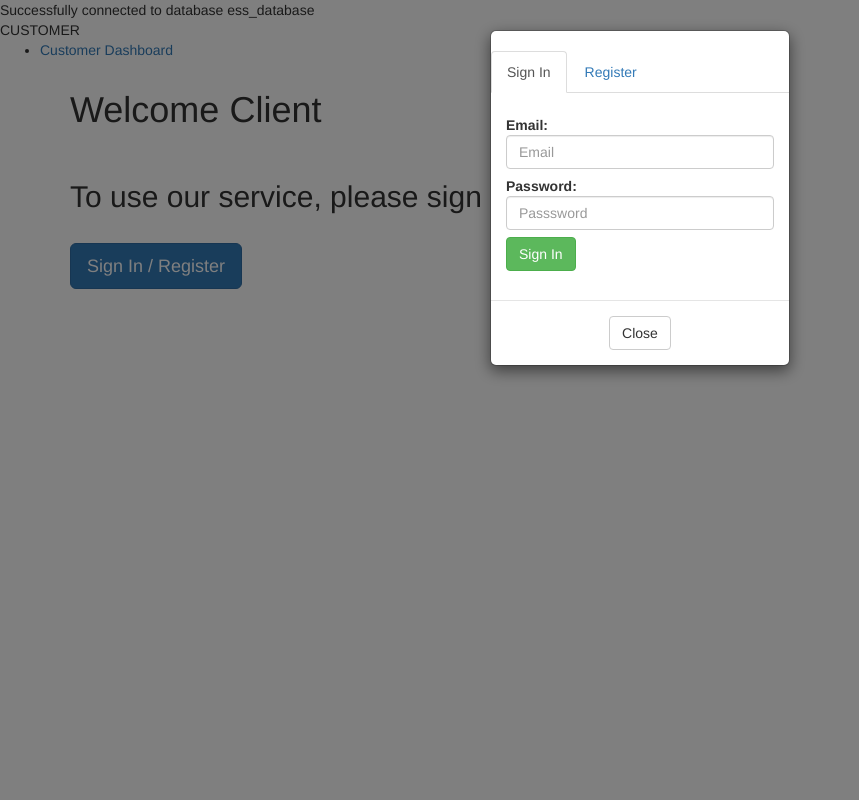
After one commit to TobyDustin/ESS_project, a PHP site: page /customerLogin.php in a window 1280 px wide, after a click on "Sign In / Register". The commit adds this page. Shown: the whole page, without its empty margins (0-859 px from the left). Run offline with PHP 8.4, Linux system fonts and the light colour scheme; some libraries are stand-ins or nearby versions.

Commit message:
Add files via upload

```diff
--- a/connection.php
+++ b/connection.php
@@ -27,17 +27,13 @@ catch(PDOException $e)
 
 
 function loginScript($em,$pass,$type,$conn){
+
     if ($type ==1){
-        $table="tbl_clients";
-        $select = "client_id";
+        $login = "SELECT count(client_id) AS 'cli' FROM tbl_clients WHERE email='$em' AND password='$pass'";
     }else{
-        $table="tbl_staff";
-        $select = "staff_id";
+        $login = "SELECT count(staff_id) AS 'cli' FROM tbl_staff WHERE email='$em' AND password='$pass'";
 
     }
-
-    $login = "SELECT count($select) AS 'cli' FROM $table WHERE email='$em' AND password='$pass'";
-
     foreach ($conn->query($login) as $loginCheck) {
         if ($loginCheck['cli']==1){
             return true;
--- /dev/null
+++ b/customerLogin.php
@@ -0,0 +1,231 @@
+<?php
+require 'connection.php';
+// trigger for login script
+if (isset($_POST['signin'])) {
+    $em = $_POST['email'];
+    $pass = hash('SHA512', $_POST['pass']);
+
+    // The 1 is for clients anything else will be for staff
+    echo loginScript($em,$pass,1,$conn);
+
+}
+?>
+
+<html>
+  <head>
+    <meta charset="UTF-8">
+    <title>Customer</title>
+      <link rel="stylesheet" href="stylesheet.css" type="text/css">
+          <link rel="stylesheet" href="https://cdnjs.cloudflare.com/ajax/libs/normalize/5.0.0/normalize.min.css">
+      <link rel="stylesheet" href="https://maxcdn.bootstrapcdn.com/bootstrap/3.3.7/css/bootstrap.min.css">
+      <script src="https://ajax.googleapis.com/ajax/libs/jquery/3.3.1/jquery.min.js"></script>
+      <script src="https://maxcdn.bootstrapcdn.com/bootstrap/3.3.7/js/bootstrap.min.js"></script>
+          </head>
+
+    <div id="Page_Title">CUSTOMER</div>
+
+    <div id="Navigation">
+        <ul>
+            <li><a href="Customer_Dashboard.html">Customer Dashboard</a></li>
+
+        </ul>
+
+
+<!--        <h1>Sign Up</h1>-->
+<!--        <form>-->
+<!--            <fieldset>-->
+<!--            <legend>Enter Your Account Details Here</legend>-->
+<!--        <label> First Name:</label> <input type = "text" name="FirstName"> <br>-->
+<!--            -->
+<!--            -->
+<!--    <br> <label> Last Name: </label> <input type  = "text" name="LastName"> <br>-->
+<!--            -->
+<!--    <br> <label>Email Address:</label> <input type = "text" name="Email_Address"> <br>-->
+<!--            -->
+<!--    <br> <label>Confirm Email:</label> <input type = "text" name="Confirm_Email"> <br>-->
+<!--            -->
+<!--    <br> <label>Phone Number:</label> <input type = "text" name="PhoneNumber"> <br>-->
+<!--    -->
+<!--    -->
+<!--    <br> <label>Password:</label> <input type = "Password" name="Password" minlength="8"> <br>-->
+<!--            -->
+<!--    <br> <label>Confirm Password:</label> <input type = "Password" name="Password_Confirm" minlength="8"> <br>-->
+<!--                -->
+<!--    <br> <input type="submit" value="SUBMIT">-->
+<!--            -->
+<!--            </fieldset>-->
+<!--            -->
+<!--            </form>-->
+<!--            -->
+<!--            -->
+<!--            </div>-->
+<!--            -->
+<!--            -->
+<!--<h1>Sign In</h1>-->
+<!--    <form>-->
+<!--        <fieldset>-->
+<!--            <legend>Sign In </legend>-->
+<!--       -->
+<!--            -->
+<!--    <br> <label>Email Address:</label> <input type = "text" name="Email_Address"> <br>-->
+<!--            -->
+<!--   -->
+<!--    -->
+<!--    <br> <label>Password:</label> <input type = "Password" name="Password" minlength="8"> <br>-->
+<!--            -->
+<!--    -->
+<!--            -->
+<!--    <br> <input type="submit" value="SUBMIT">-->
+<!--            -->
+<!--    </fieldset>-->
+<!--    -->
+<!--    </form>-->
+<!--            -->
+<!--            -->
+<!--            -->
+<!--    -->
+<!--<body>-->
+<!--  -->
+<!--  </body>-->
+<!--</div>-->
+        <div class="container">
+            <h1>Welcome Client</h1>
+            <br />
+            <h2>To use our service, please sign in first</h2>
+            <br />
+            <button id= "start" class="btn btn-primary btn-lg" href="#signup" data-toggle="modal" data-target=".bs-modal-sm">Sign In / Register</button>
+
+            <br>
+
+        </div>
+
+
+        <!-- Modal -->
+        <div class="modal fade bs-modal-sm" id="myModal" tabindex="-1" role="dialog" aria-labelledby="mySmallModalLabel" aria-hidden="true">
+            <div class="modal-dialog modal-sm">
+                <div class="modal-content">
+                    <br>
+                    <div class="bs-example bs-example-tabs">
+                        <ul id="myTab" class="nav nav-tabs">
+                            <li class="active"><a href="#signin" data-toggle="tab">Sign In</a></li>
+                            <li class=""><a href="#signup" data-toggle="tab">Register</a></li>
+                        </ul>
+                    </div>
+                    <div class="modal-body">
+                        <div id="myTabContent" class="tab-content">
+                            <div class="tab-pane fade active in" id="signin">
+                                <form class="form-horizontal" action="index.php" method="post">
+                                    <fieldset>
+                                        <!-- Sign In Form -->
+                                        <!-- Text input-->
+                                        <div class="control-group">
+                                            <label class="control-label" for="userid">Email:</label>
+                                            <div class="controls">
+                                                <input required="" id="userid" name="email" type="text" class="form-control" placeholder="Email" class="input-medium" required>
+                                            </div>
+                                        </div>
+
+                                        <!-- Password input-->
+                                        <div class="control-group">
+                                            <label class="control-label" for="passwordinput">Password:</label>
+                                            <div class="controls">
+                                                <input required="" id="passwordinput" name="pass" class="form-control" type="password" placeholder="Passsword" class="input-medium">
+                                            </div>
+                                        </div>
+
+
+                                        <!-- Button -->
+                                        <div class="control-group">
+                                            <label class="control-label" for="signin"></label>
+                                            <div class="controls">
+                                                <button id="signinb" name="signin" class="btn btn-success">Sign In</button>
+                                            </div>
+                                        </div>
+                                    </fieldset>
+                                </form>
+                            </div>
+                            <div class="tab-pane fade" id="signup">
+                                <form class="form-horizontal" action="index.php" method="post">
+                                    <fieldset>
+                                        <!-- Sign Up Form -->
+                                        <!-- Text input-->
+                                        <div class="control-group">
+                                            <label class="control-label" for="firstname">First Name:</label>
+                                            <div class="controls">
+                                                <input id="firstname" name="firstname" class="form-control" type="text" placeholder="Fistname" class="input-large" required>
+                                            </div>
+                                        </div>
+
+                                        <!-- Text input-->
+                                        <div class="control-group">
+                                            <label class="control-label" for="Emailc">Last Name:</label>
+                                            <div class="controls">
+                                                <input id="lastname" name="lastname" class="form-control" type="text" placeholder="Last Name" class="input-large" required>
+                                            </div>
+                                        </div>
+
+                                        <!-- Password input-->
+                                        <div class="control-group">
+                                            <label class="control-label" for="password">Email:</label>
+                                            <div class="controls">
+                                                <input id="email" name="email" class="form-control" type="email" placeholder="Email" class="input-large" required>
+                                            </div>
+                                        </div>
+
+                                        <!-- Text input-->
+                                        <div class="control-group">
+                                            <label class="control-label" for="reenterEmail">Re-enter email:</label>
+                                            <div class="controls">
+                                                <input id="reenterEmail" class="form-control" name="reenterEmail" type="email" placeholder="Re-enter Email" class="input-large" required>
+                                            </div>
+                                        </div>
+
+                                        <!-- Text input-->
+                                        <div class="control-group">
+                                            <label class="control-label" for="reenterEmail">Telephone Number:</label>
+                                            <div class="controls">
+                                                <input id="tel" class="form-control" name="tel" type="tel" placeholder="Telephone" class="input-large" required>
+                                            </div>
+                                        </div>
+
+                                        <!-- Password input-->
+                                        <div class="control-group">
+                                            <label class="control-label" for="password">password:</label>
+                                            <div class="controls">
+                                                <input id="password" name="password" class="form-control" type="password" placeholder="Password" class="input-large" required>
+                                            </div>
+                                        </div>
+
+                                        <!-- Text input-->
+                                        <div class="control-group">
+                                            <label class="control-label" for="rePassword">Re-enter password:</label>
+                                            <div class="controls">
+                                                <input id="rePassword" class="form-control" name="rePassword" type="password" placeholder="Re-enter Password" class="input-large" required>
+                                            </div>
+                                        </div>
+
+                                        <!-- Multiple Radios (inline) -->
+                                        <br>
+
+                                        <!-- Button -->
+                                        <div class="control-group">
+                                            <label class="control-label" for="confirmsignup"></label>
+                                            <div class="controls">
+                                                <button id="confirmsignup" name="confirmsignup" class="btn btn-success">Sign Up</button>
+                                            </div>
+                                        </div>
+                                    </fieldset>
+                                </form>
+                            </div>
+                        </div>
+                    </div>
+                    <div class="modal-footer">
+                        <center>
+                            <button type="button" class="btn btn-default" data-dismiss="modal">Close</button>
+                        </center>
+                    </div>
+                </div>
+            </div>
+        </div>
+
+</html>
--- a/index.php
+++ b/index.php
@@ -103,6 +103,12 @@ echo shortestTimeStaff($conn);
 <select>
     <?php echo $service;?>
 </select>
+
+<hr>
+<?php
+$term = "brroklyn bridge"
+?>
+    <a href="https://maps.google.com/?q=<?php echo $term?>">Location Link</a>
 <hr>
 
 
```
Also changed, not shown: staffLogin.php (added, +156 -0 lines).
